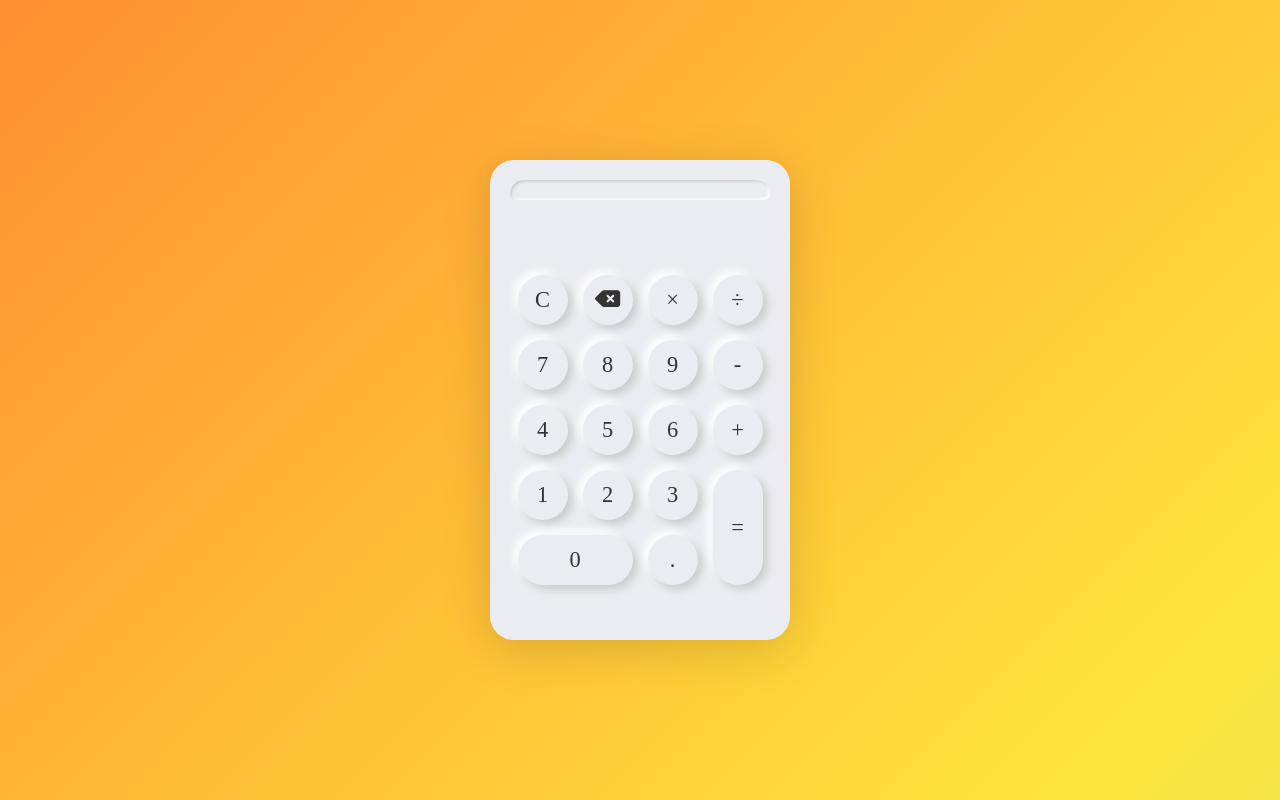
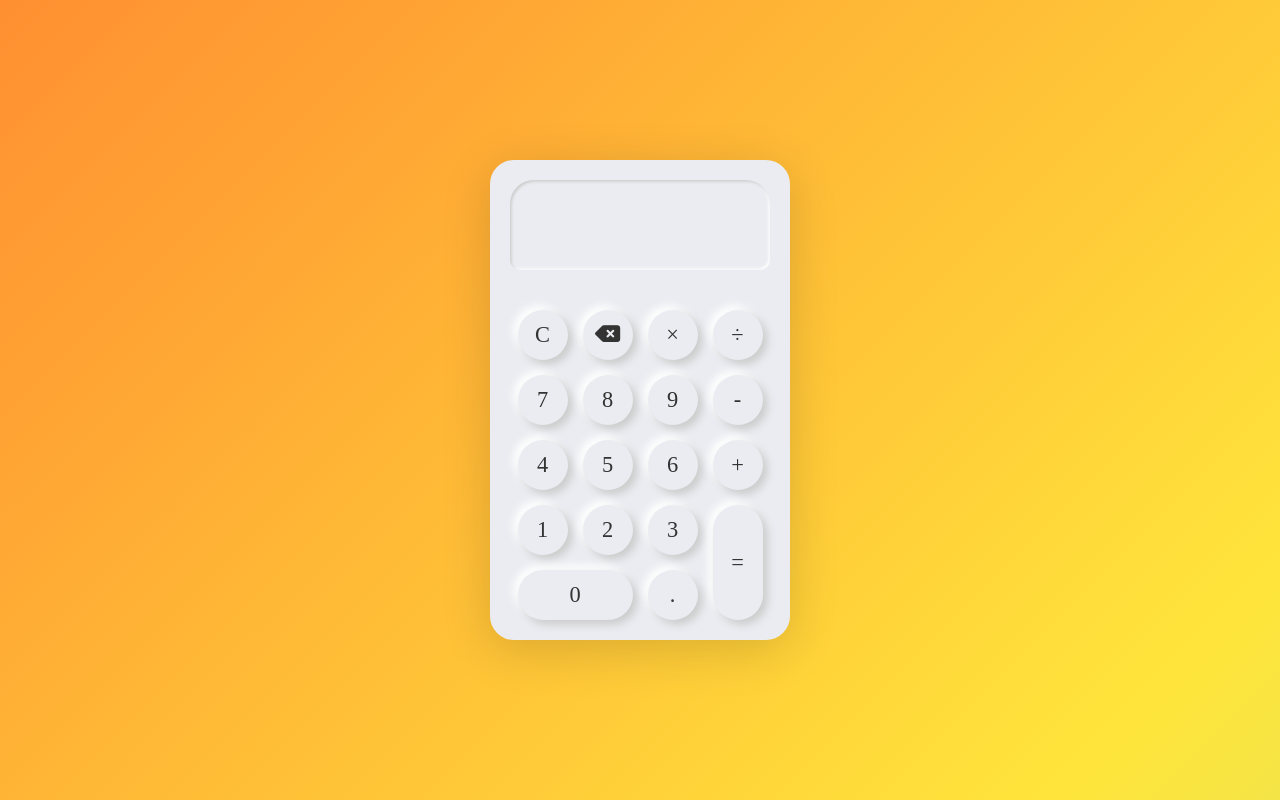
Before and after one commit to radek-drw/Calculator, a plain HTML site: page index.html in a window 1280 px wide. Drawn offline with Linux system fonts and the light colour scheme; a web font is replaced by a local one.

Commit message:
Fixed height of display

```diff
--- a/style.css
+++ b/style.css
@@ -44,7 +44,7 @@ body {
    min-height: 480px;
    padding: 20px;
    display: grid;
-   grid-template-rows: auto 1fr;
+   grid-template-rows: 90px 1fr;
    row-gap: 40px;
    font-family: "Nova Round";
    background: #ebecf1;
```
